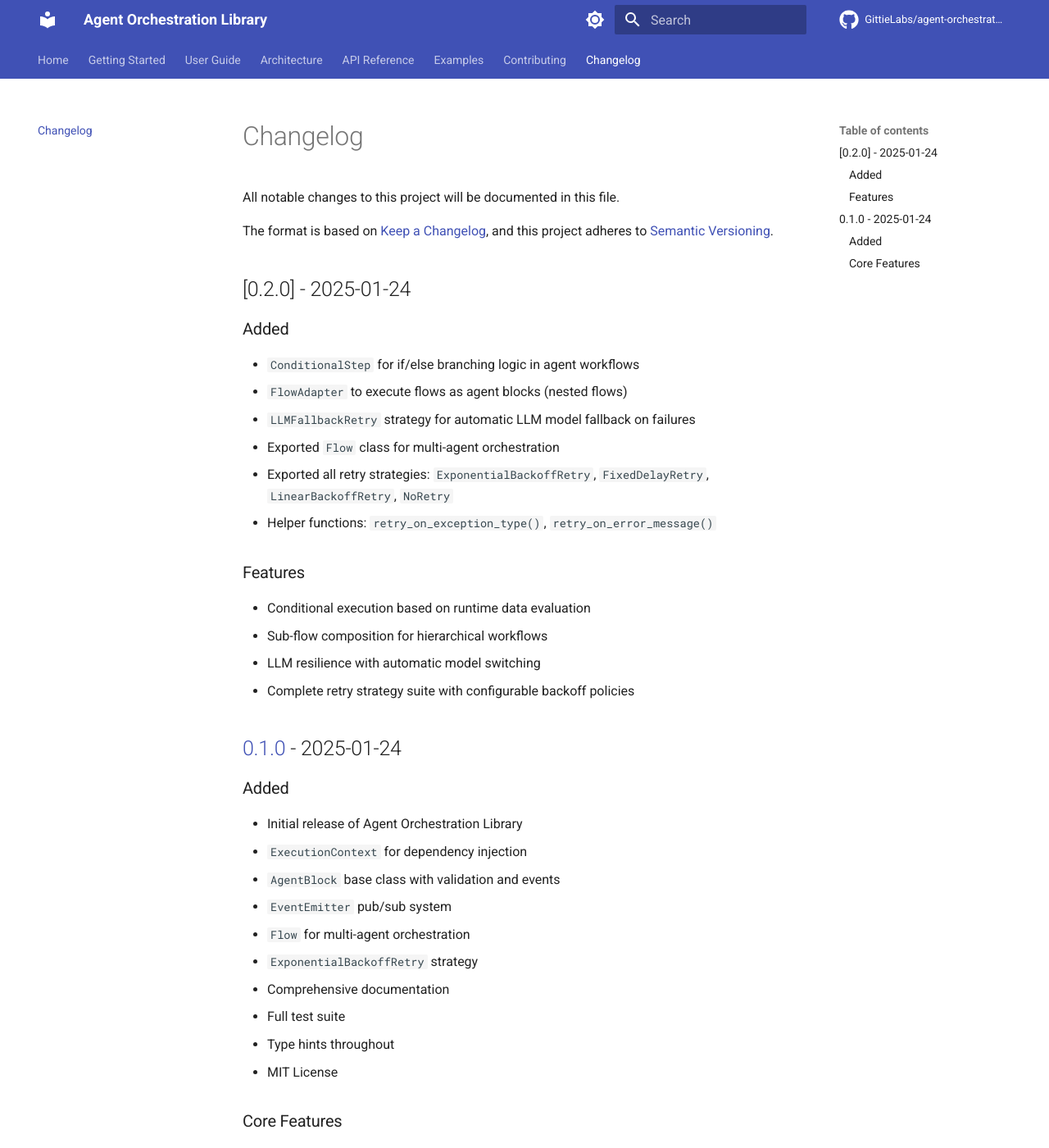
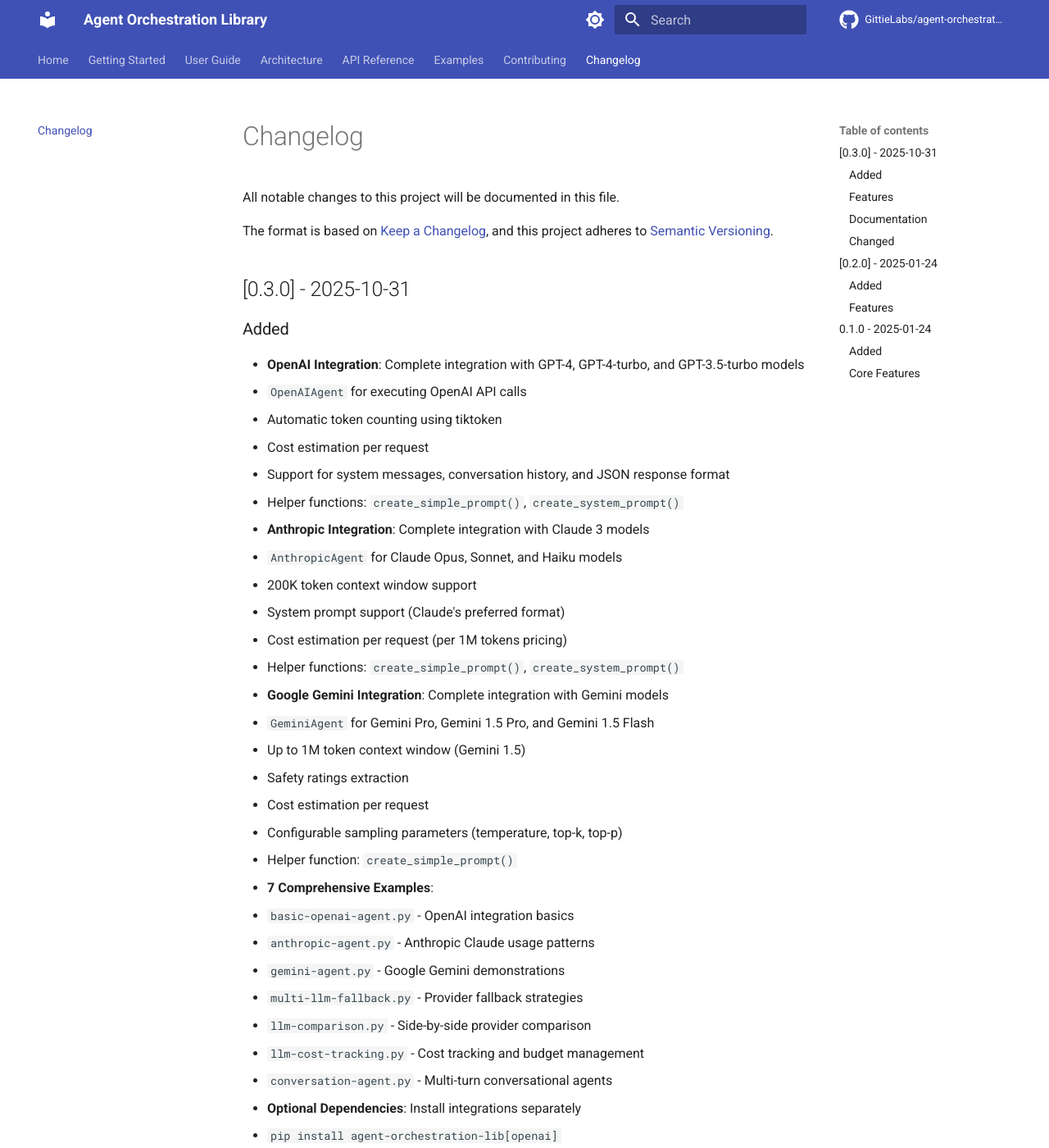
Before and after one commit to GittieLabs/agent-orchestration-lib, an MkDocs documentation site: the page built from docs/changelog.md, in a window 1280 px wide and 1400 px high. Shown: the whole window at 82% size. Built offline with MkDocs 1.6.1 and Material for MkDocs 9.7.7, drawn with Linux system fonts in a browser that asks for light colours; comment, search, counter and statistics services are not loaded; the version menu is left out; some of the changed text lies outside the part shown.

Commit message:
chore: bump version to 0.3.0 and update documentation
Version Changes:
- Bump version from 0.2.1 to 0.3.0 in __init__.py
- Update package docstring with LLM integration information

Documentation Updates:
- Add comprehensive v0.3.0 changelog entry
  - Document OpenAI, Anthropic, and Gemini integrations
  - List all 7 new examples
  - Detail new features and capabilities

- Update README.md with LLM integrations
  - Add installation instructions for optional dependencies
  - Add LLM Integration Examples section with code samples
  - Update roadmap to reflect completed features
  - Update project status to v0.3.0

Features Highlighted:
- OpenAI GPT-4/GPT-3.5-turbo integration
- Anthropic Claude 3 models integration
- Google Gemini integration
- Token counting and cost estimation
- Multi-provider fallback strategies
- 7 comprehensive examples

🤖 Generated with [Claude Code](https://claude.com/claude-code)

Co-Authored-By: Claude <noreply@anthropic.com>

```diff
--- a/docs/changelog.md
+++ b/docs/changelog.md
@@ -4,6 +4,63 @@ All notable changes to this project will be documented in this file.
 
 The format is based on [Keep a Changelog](https://keepachangelog.com/en/1.0.0/),
 and this project adheres to [Semantic Versioning](https://semver.org/spec/v2.0.0.html).
+
+## [0.3.0] - 2025-10-31
+
+### Added
+- **OpenAI Integration**: Complete integration with GPT-4, GPT-4-turbo, and GPT-3.5-turbo models
+  - `OpenAIAgent` for executing OpenAI API calls
+  - Automatic token counting using tiktoken
+  - Cost estimation per request
+  - Support for system messages, conversation history, and JSON response format
+  - Helper functions: `create_simple_prompt()`, `create_system_prompt()`
+
+- **Anthropic Integration**: Complete integration with Claude 3 models
+  - `AnthropicAgent` for Claude Opus, Sonnet, and Haiku models
+  - 200K token context window support
+  - System prompt support (Claude's preferred format)
+  - Cost estimation per request (per 1M tokens pricing)
+  - Helper functions: `create_simple_prompt()`, `create_system_prompt()`
+
+- **Google Gemini Integration**: Complete integration with Gemini models
+  - `GeminiAgent` for Gemini Pro, Gemini 1.5 Pro, and Gemini 1.5 Flash
+  - Up to 1M token context window (Gemini 1.5)
+  - Safety ratings extraction
+  - Cost estimation per request
+  - Configurable sampling parameters (temperature, top-k, top-p)
+  - Helper function: `create_simple_prompt()`
+
+- **7 Comprehensive Examples**:
+  - `basic-openai-agent.py` - OpenAI integration basics
+  - `anthropic-agent.py` - Anthropic Claude usage patterns
+  - `gemini-agent.py` - Google Gemini demonstrations
+  - `multi-llm-fallback.py` - Provider fallback strategies
+  - `llm-comparison.py` - Side-by-side provider comparison
+  - `llm-cost-tracking.py` - Cost tracking and budget management
+  - `conversation-agent.py` - Multi-turn conversational agents
+
+- **Optional Dependencies**: Install integrations separately
+  - `pip install agent-orchestration-lib[openai]`
+  - `pip install agent-orchestration-lib[anthropic]`
+  - `pip install agent-orchestration-lib[gemini]`
+  - `pip install agent-orchestration-lib[all-llm]`
+
+### Features
+- Token counting and cost estimation for all LLM providers
+- Async/await support for all LLM API calls
+- Integration with existing retry strategies (including `LLMFallbackRetry`)
+- Event emission for observability
+- Type-safe Pydantic models for all inputs and outputs
+- Helper utilities for common prompt patterns
+
+### Documentation
+- Updated README with LLM integration examples
+- Added installation instructions for optional dependencies
+- Updated package docstring with LLM integration information
+
+### Changed
+- Version bumped to 0.3.0
+- Updated package description to highlight LLM integrations
 
 ## [0.2.0] - 2025-01-24
 
```
Also changed, not shown: README.md (+114 -3 lines), src/agent_lib/__init__.py (+18 -3 lines).
